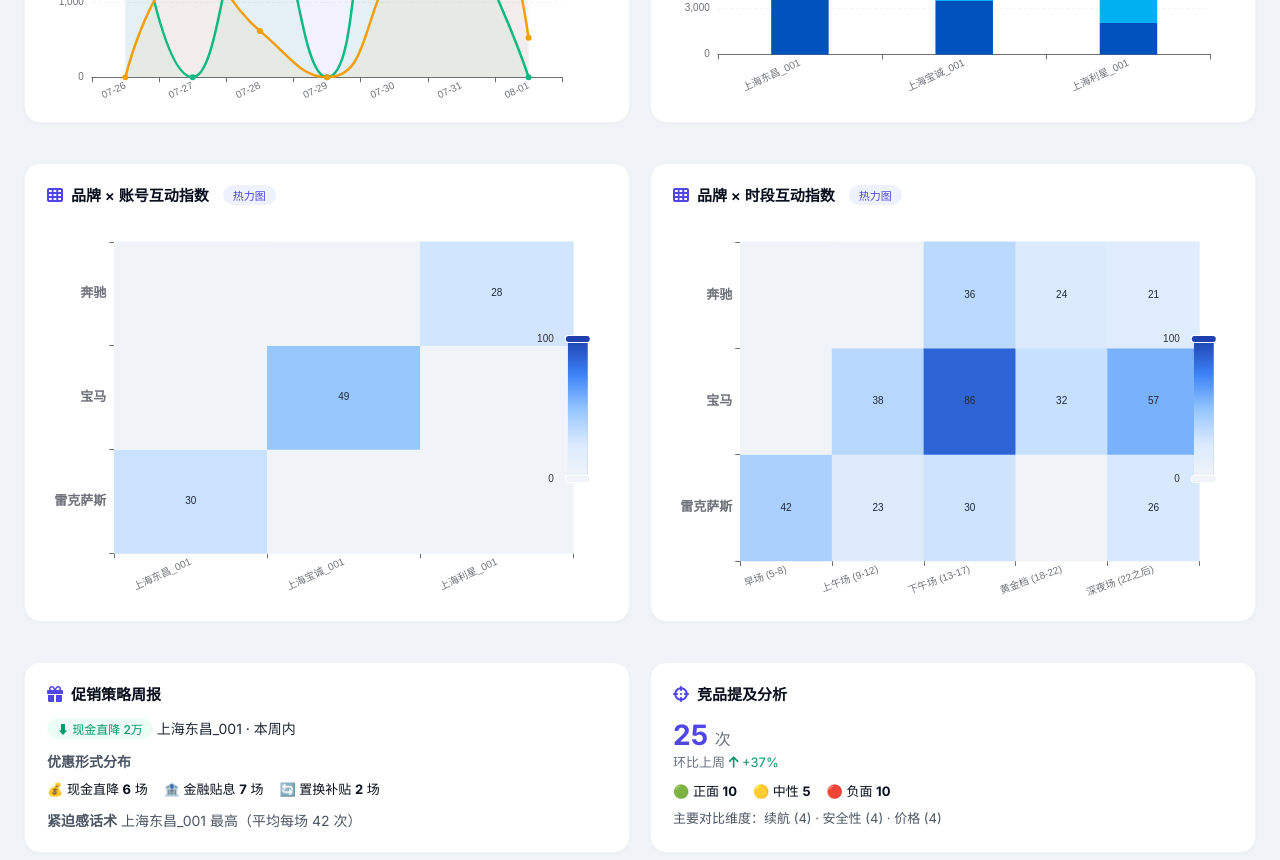
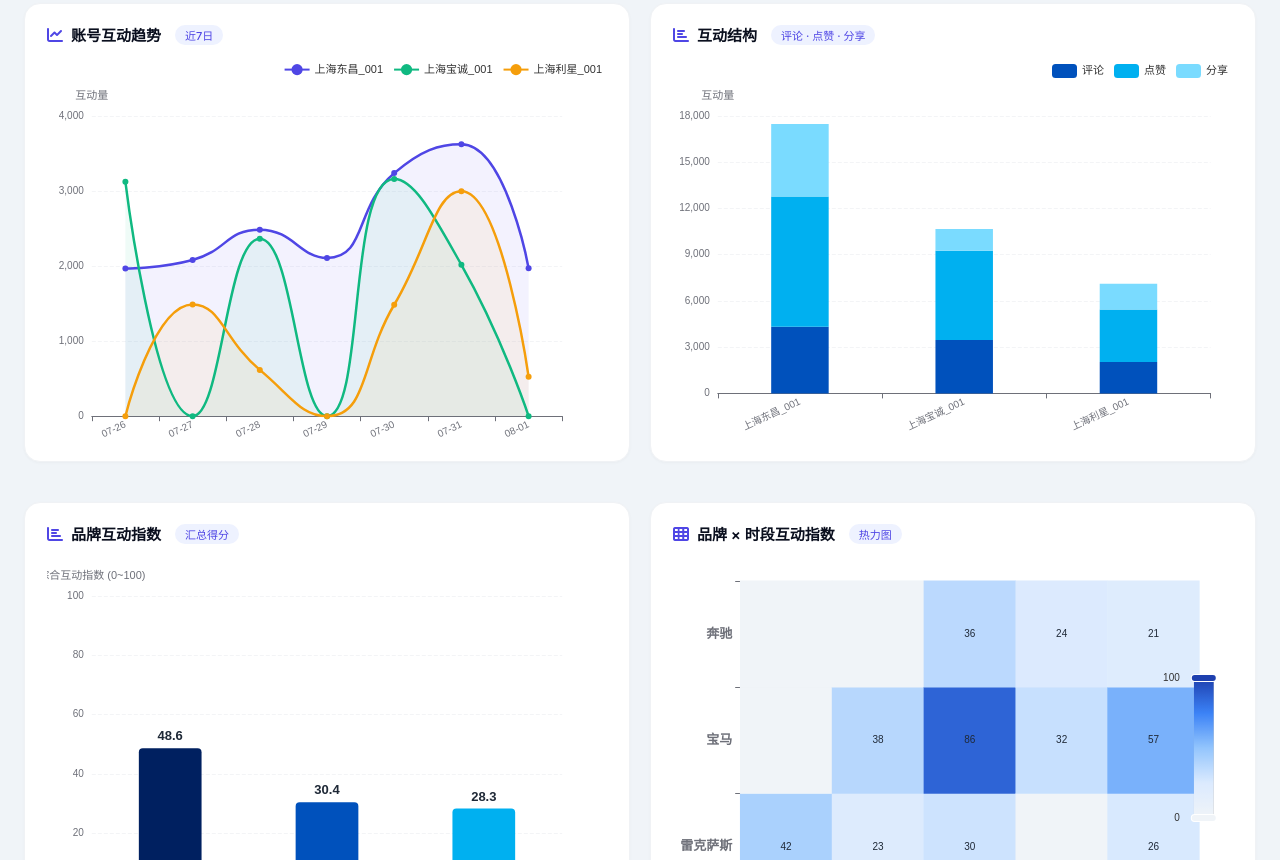
Before and after one commit to Jas01ha/Live_streaming, a plain HTML site: page index.html in a window 1280 px wide. Shown: the part 2885-3745 px from the top of the page. Drawn offline with nearby package versions, Linux system fonts and the light colour scheme.

Commit message:
Update index.html

```diff
--- a/index.html
+++ b/index.html
@@ -485,7 +485,7 @@
             </div>
         </div>
 
-        <!-- ===== 账号开播趋势 + 热力图 ===== -->
+        <!-- ===== 账号开播趋势 + 直播排班热力图 ===== -->
         <div class="row-2col">
             <div class="card">
                 <div class="card-title">
@@ -500,6 +500,14 @@
                     <span class="tag">时段分布</span>
                 </div>
                 <div class="chart-container-echarts" id="heatmapECharts"></div>
+            </div>
+        </div>
+
+        <!-- ===== 场观趋势（移动到这里） ===== -->
+        <div class="card">
+            <div class="card-title"><i class="fas fa-chart-area"></i> 场观趋势 <span class="tag" id="trendTag">近7日</span></div>
+            <div class="chart-container tall" style="height:240px;">
+                <canvas id="trendChart"></canvas>
             </div>
         </div>
 
@@ -617,16 +625,16 @@
         </div>
 
         <!-- ============================================================ -->
-        <!-- 品牌 × 账号互动指数热力图 + 品牌 × 时段互动指数热力图        -->
+        <!-- 品牌互动指数柱状图 + 品牌 × 时段互动指数热力图               -->
         <!-- ============================================================ -->
         <div class="row-2col">
-            <!-- 品牌 × 账号互动指数热力图 -->
+            <!-- 品牌互动指数柱状图 -->
             <div class="card">
                 <div class="card-title">
-                    <i class="fas fa-th"></i> 品牌 × 账号互动指数
-                    <span class="tag">热力图</span>
+                    <i class="fas fa-chart-bar"></i> 品牌互动指数
+                    <span class="tag">汇总得分</span>
                 </div>
-                <div class="chart-container-echarts" id="brandAccountHeatmap"></div>
+                <div class="chart-container-echarts" id="brandScoreChart"></div>
             </div>
             <!-- 品牌 × 时段互动指数热力图 -->
             <div class="card">
@@ -708,15 +716,7 @@
             </div>
         </div>
 
-        <!-- ===== 场观趋势 ===== -->
-        <div class="card">
-            <div class="card-title"><i class="fas fa-chart-area"></i> 场观趋势 <span class="tag" id="trendTag">近7日</span></div>
-            <div class="chart-container tall" style="height:240px;">
-                <canvas id="trendChart"></canvas>
-            </div>
-        </div>
-
-        <!-- ===== 策略建议 ===== -->
+        <!-- ===== 策略建议（原场观趋势已移走） ===== -->
         <div class="card">
             <div class="card-title"><i class="fas fa-list-check"></i> 策略建议</div>
             <ul class="suggest-list" id="suggestList">
@@ -1475,7 +1475,7 @@
                 }).join('');
             }
 
-            // 9.8 Chart.js 场观趋势
+            // 9.8 Chart.js 场观趋势（已移动但函数名不变）
             let trendChartInstance = null;
 
             function renderTrendChartJS(data) {
@@ -2248,10 +2248,10 @@
             }
 
             // =============================================================
-            // 9.17 品牌 × 账号互动指数热力图
-            // =============================================================
-            function renderBrandAccountHeatmap(data) {
-                const dom = document.getElementById('brandAccountHeatmap');
+            // 9.17 品牌互动指数柱状图
+            // =============================================================
+            function renderBrandScore(data) {
+                const dom = document.getElementById('brandScoreChart');
                 const myChart = echarts.init(dom);
 
                 if (data.length === 0) {
@@ -2262,100 +2262,82 @@
                 }
 
                 const scoredData = computeScores([...data]);
-                const brands = [...new Set(scoredData.map(d => d.brand))];
-                const accounts = [...new Set(scoredData.map(d => d.account))];
-                if (brands.length === 0 || accounts.length === 0) {
+                const brandScores = {};
+                const brandCounts = {};
+                for (const d of scoredData) {
+                    const brand = d.brand;
+                    if (!brandScores[brand]) brandScores[brand] = 0;
+                    if (!brandCounts[brand]) brandCounts[brand] = 0;
+                    brandScores[brand] += d.score;
+                    brandCounts[brand] += 1;
+                }
+
+                const brands = Object.keys(brandScores);
+                if (brands.length === 0) {
                     myChart.setOption({
                         title: { text: '暂无数据', left: 'center', top: 'center' }
                     });
                     return;
                 }
 
-                // 品牌 × 账号平均指数
-                const heatData = [];
-                for (let i = 0; i < accounts.length; i++) {
-                    for (let j = 0; j < brands.length; j++) {
-                        const account = accounts[i];
-                        const brand = brands[j];
-                        const vals = scoredData
-                            .filter(d => d.account === account && d.brand === brand)
-                            .map(d => d.score);
-                        const avg = vals.length > 0 ? vals.reduce((a, b) => a + b, 0) / vals.length : 0;
-                        // 注意：热力图的坐标 [x, y, value] 这里 x 为账号索引（列），y 为品牌索引（行）
-                        heatData.push([i, j, avg]);
-                    }
-                }
-
-                const maxVal = Math.max(...heatData.map(d => d[2]), 1);
-
+                const avgScores = brands.map(b => brandScores[b] / brandCounts[b]);
+                const sorted = brands.map((b, i) => ({ brand: b, score: avgScores[i] }))
+                    .sort((a, b) => b.score - a.score);
+
+                const colors = ['#002060', '#0051BC', '#00B0F0', '#7ADBFF', '#4A7BA7'];
                 const option = {
                     tooltip: {
-                        position: 'top',
+                        trigger: 'axis',
                         formatter: function(params) {
-                            const account = accounts[params.value[0]];
-                            const brand = brands[params.value[1]];
-                            const val = params.value[2];
-                            return `${brand}<br/>账号：${account}<br/>平均互动指数：${val.toFixed(1)}`;
+                            const p = params[0];
+                            return `<strong>${p.name}</strong><br/>综合互动指数：${p.value.toFixed(1)}`;
                         }
                     },
                     grid: {
-                        left: '12%',
-                        right: '6%',
+                        left: '8%',
+                        right: '8%',
                         bottom: '12%',
-                        top: '6%',
+                        top: '10%',
                         containLabel: false
                     },
                     xAxis: {
                         type: 'category',
-                        data: accounts,
-                        splitArea: { show: true },
-                        axisLabel: {
-                            fontSize: 10,
-                            rotate: 25,
-                            interval: 0
-                        },
-                        axisLine: { show: false }
-                    },
-                    yAxis: {
-                        type: 'category',
-                        data: brands,
-                        splitArea: { show: true },
+                        data: sorted.map(d => d.brand),
                         axisLabel: {
                             fontSize: 13,
-                            fontWeight: 600
+                            fontWeight: 600,
+                            color: '#1f2937'
                         },
-                        axisLine: { show: false }
-                    },
-                    visualMap: {
+                        axisLine: { show: true }
+                    },
+                    yAxis: {
+                        type: 'value',
+                        name: '综合互动指数 (0~100)',
+                        nameTextStyle: { fontSize: 11 },
                         min: 0,
                         max: 100,
-                        calculable: true,
-                        orient: 'vertical',
-                        right: '2%',
-                        top: 'center',
-                        inRange: {
-                            color: ['#f0f4f8', '#dbeafe', '#93c5fd', '#3b82f6', '#1e40af']
-                        },
-                        textStyle: { fontSize: 10 }
+                        axisLabel: { fontSize: 10 },
+                        splitLine: { lineStyle: { color: '#f3f4f6', type: 'dashed' } }
                     },
                     series: [{
-                        name: '互动指数',
-                        type: 'heatmap',
-                        data: heatData,
+                        type: 'bar',
+                        data: sorted.map((d, idx) => ({
+                            value: d.score.toFixed(1),
+                            itemStyle: {
+                                color: colors[idx % colors.length],
+                                borderRadius: [4, 4, 0, 0]
+                            }
+                        })),
+                        barWidth: '40%',
                         label: {
                             show: true,
-                            color: '#1f2937',
-                            fontSize: 10,
-                            fontWeight: 500,
+                            position: 'top',
                             formatter: function(params) {
-                                return params.value[2] > 0 ? params.value[2].toFixed(0) : '';
-                            }
-                        },
-                        emphasis: {
-                            itemStyle: {
-                                shadowBlur: 10,
-                                shadowColor: 'rgba(0,0,0,0.2)'
-                            }
+                                return params.value;
+                            },
+                            fontSize: 13,
+                            fontWeight: 700,
+                            color: '#1f2937'
                         }
                     }]
                 };
@@ -2557,7 +2539,7 @@
                 renderInteractionTable(data);
                 renderInteractTrend(data);
                 renderStructure(data);
-                renderBrandAccountHeatmap(data);
+                renderBrandScore(data);
                 renderBrandTimeHeatmap(data);
                 renderSuggestions(data);
             }
```
